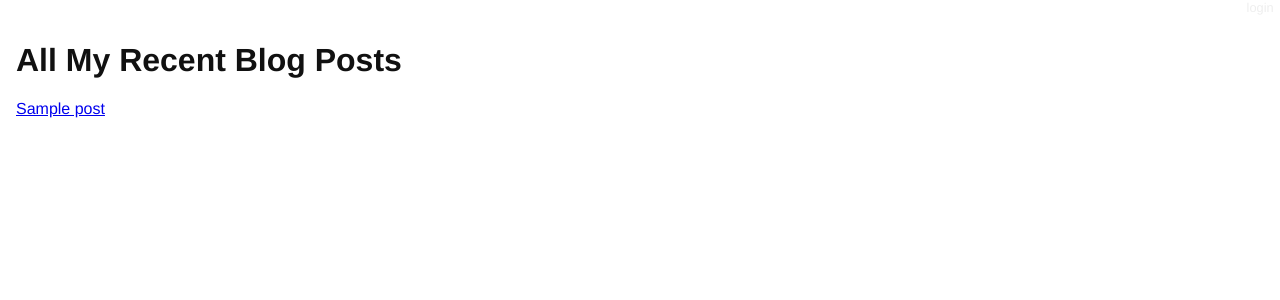
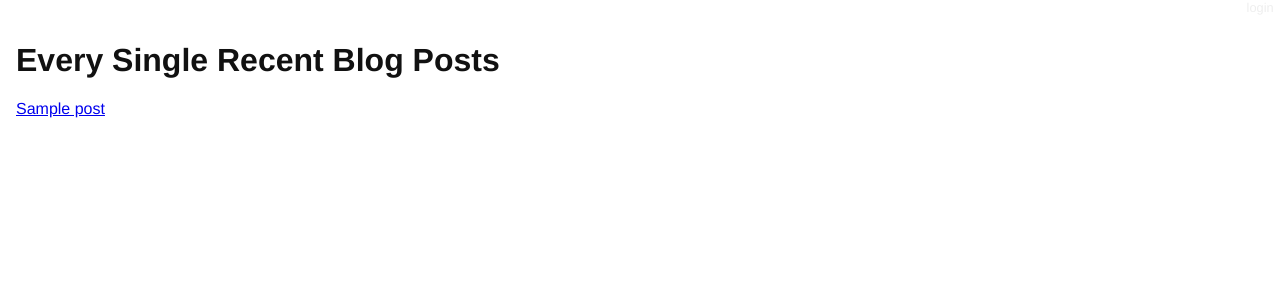
Before and after one commit to PadmaBham/330-django-blog-09-assignment-PadmaBham, a Django app: page / in a window 1280 px wide. Shown: the top 300 px of the page. Run offline with Django 3.2, Linux system fonts and the light colour scheme; tables that the repository leaves empty hold one stand-in row (values such as "Sample post").

Commit message:
test heroku ci

```diff
--- a/blogging/templates/blogging/list.html
+++ b/blogging/templates/blogging/list.html
@@ -1,6 +1,6 @@
 {% extends "base.html" %}
 {% block content %}
-  <h1>All My Recent Blog Posts</h1>
+  <h1>Every Single Recent Blog Posts</h1>
   {% comment %} here is where the query happens {% endcomment %}
   {% for post in post_list %}
   <div class="entries">
--- a/blogging/tests.py
+++ b/blogging/tests.py
@@ -70,7 +70,7 @@ class FrontEndTestCase(TestCase):
         resp = self.client.get("/")
         # the content of the rendered response is always a bytestring
         resp_text = resp.content.decode(resp.charset)
-        self.assertTrue("All My Recent Blog Posts" in resp_text)
+        self.assertTrue("Every Single Recent Blog Posts" in resp_text)
         for count in range(1, 11):
             title = "Post %d Title" % count
             if count < 6:
```
